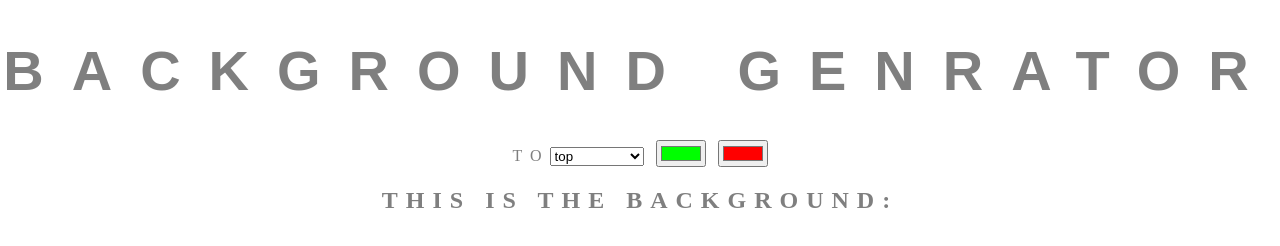
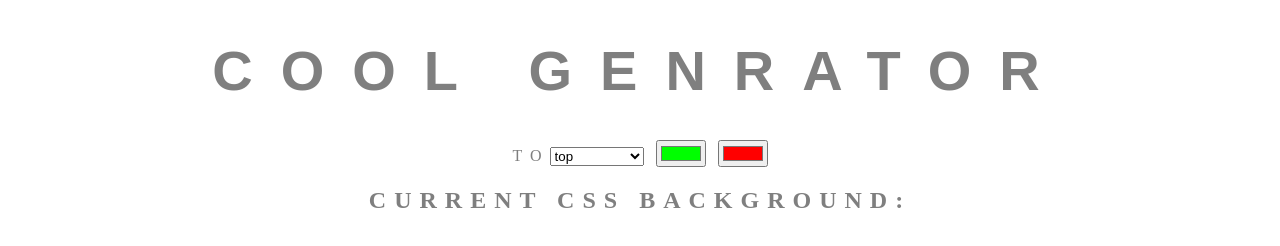
Before and after one commit to sohel1001/BackGround, a plain HTML site: page gradient.html in a window 1280 px wide. Drawn offline with Linux system fonts and the light colour scheme.

Commit message:
changing heading

```diff
--- a/gradient.html
+++ b/gradient.html
@@ -10,7 +10,7 @@
 
 </head>
 <body id="grad">
-    <h1>Background Genrator</h1>
+    <h1>Cool Genrator</h1>
 
     to<select label="to" id="direct">
         <option value=" top">top</option>
@@ -26,7 +26,7 @@
     </select>
     <input type="color" class="color1" value="#00ff00" name="color1">
     <input type="color" class="color2" value="#ff0000" name="color2">
-    <h2>This is the Background:</h2>
+    <h2>current css Background:</h2>
     <h3></h3>
     <script type="text/javascript" src="gradient.js"></script>
 </body>
```
